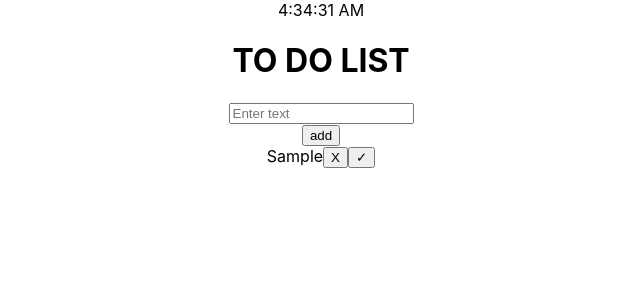
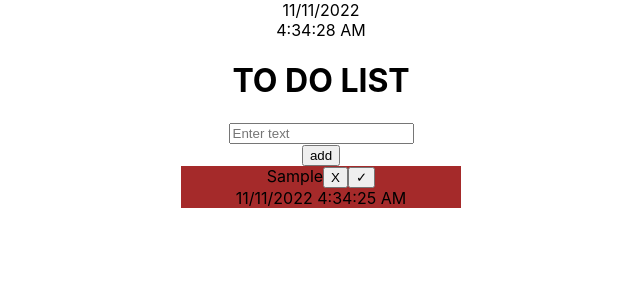
Before and after one commit to Thiru02/To-Do-List, a React (Create React App) app: page / in a window 1280 px wide. Both pictures are taken after typing "Sample" into the empty fields and a click on the button "add". Shown: the top 300 px of the page, without its empty margins (319-959 px from the left). Built offline with nearby package versions, Linux system fonts and the light colour scheme.

Commit message:
Date and time added with Enter key and css style

```diff
--- a/package.json
+++ b/package.json
@@ -3,12 +3,15 @@
   "version": "0.1.0",
   "private": true,
   "dependencies": {
+    "@reduxjs/toolkit": "^1.9.0",
     "@testing-library/jest-dom": "^5.16.5",
     "@testing-library/react": "^13.4.0",
     "@testing-library/user-event": "^13.5.0",
     "react": "^18.2.0",
     "react-dom": "^18.2.0",
+    "react-redux": "^8.0.5",
     "react-scripts": "5.0.1",
+    "redux": "^4.2.0",
     "web-vitals": "^2.1.4"
   },
   "scripts": {
--- a/src/App.css
+++ b/src/App.css
@@ -1,14 +1,19 @@
 .App {
   text-align: center;
 }
-.App button {
-  justify-content: right;
-  justify-items: right;
-}
 
 .App button {
-  text-align: left;
   justify-items: center;
+}
+.App .Items {
+  display: flex;
+  align-items: center;
+  flex-direction: column;
+}
+.App .Items .Items1 {
+  background-color: brown;
+  min-width: 280px;
+  margin-bottom: 10px;
 }
 .App .Items .complete {
   /* background-color: green; */
--- a/src/App.js
+++ b/src/App.js
@@ -3,9 +3,14 @@ import React, { useEffect, useState } from "react";
 import Items from "./Component/Items";
 import Input from "./Component/Input";
 function App() {
+  const [time1, setTime1] = useState(new Date().toLocaleTimeString());
+  const [date, setDate] = useState("");
   const [time, setTime] = useState("");
+  const [date1, setDate1] = useState("");
   const [text, setText] = useState("");
   const addText = (data) => {
+    setTime1(new Date().toLocaleTimeString());
+    setDate(new Date().toLocaleDateString());
     // console.log(data);
     setText(data.target.value);
   };
@@ -15,9 +20,16 @@ function App() {
 
   const addtoList = () => {
     if (text) {
-      setList((prev) => prev.concat({ text, completed: false }));
+      setList((prev) =>
+        prev.concat({ text, completed: false, date, time1: time1 })
+      );
       setText("");
       document.getElementById("myInput").value = "";
+    }
+  };
+  const keyDown = (val) => {
+    if (val.keyCode === 13) {
+      addtoList();
     }
   };
   const remove = (n) => {
@@ -43,6 +55,7 @@ function App() {
   // console.log("App rendered");
   useEffect(() => {
     setInterval(() => setTime(new Date().toLocaleTimeString()), 1000);
+    setInterval(() => setDate1(new Date().toLocaleDateString()), 1000);
   }, []);
   // const [dateState, setDateState] = useState(new Date());
   // useEffect(() => {
@@ -54,25 +67,39 @@ function App() {
         if (idx === idx1) {
           if (val.completed === false) {
             let temp = val.text;
-            return { text: temp, completed: true };
+            return {
+              text: temp,
+              completed: true,
+              date: prev.date,
+              time1: val.time1,
+            };
           } else {
             let temp = val.text;
-            return { text: temp, completed: false };
+            return {
+              text: temp,
+              completed: false,
+              date: prev.date,
+              time1: val.time1,
+            };
           }
         } else {
-          console.log(val);
+          // console.log(val);
           return val;
         }
       });
       return newList;
     });
   };
+  // const edit = (idx)=>{
+
+  // }
   return (
     <div className="App">
+      <div>{date1}</div>
       <div>{time}</div>
       <h1>TO DO LIST</h1>
       <label>
-        <Input addText={addText} />
+        <Input addText={addText} keyDown={keyDown} />
         <button type="button" onClick={addtoList}>
           add
         </button>
--- a/src/Component/Input.js
+++ b/src/Component/Input.js
@@ -1,15 +1,16 @@
 import React from "react";
 
-const Input = ({ addText }) => {
+const Input = (props) => {
   //   console.log("input rendered");
   return (
     <div>
       {" "}
       <input
         type="text"
-        onChange={addText}
+        onChange={props.addText}
         placeholder="Enter text"
         id="myInput"
+        onKeyDown={props.keyDown}
       ></input>
     </div>
   );
--- a/src/Component/Items.js
+++ b/src/Component/Items.js
@@ -6,7 +6,10 @@ const Items = (props) => {
   //   console.log(props);
   // console.log(complete);
   return (
-    <div className={`${props.a.completed ? "complete" : ""}`} value={value}>
+    <div
+      className={`Items1 ${props.a.completed ? "complete" : ""}`}
+      value={value}
+    >
       {props.a.text}
       <button
         onClick={() => {
@@ -23,6 +26,8 @@ const Items = (props) => {
       >
         ✓
       </button>
+      <br />
+      {props.a.date} {props.a.time1}
       {/* <button onClick={()=>props.edit(props.idx)}>Edit</button> */}
     </div>
   );
```
Also changed, not shown: src/Component/List.js (deleted, +0 -7 lines), src/index.js (+11 -6 lines), 1 other file (tests, documents, lock files or other folders).
